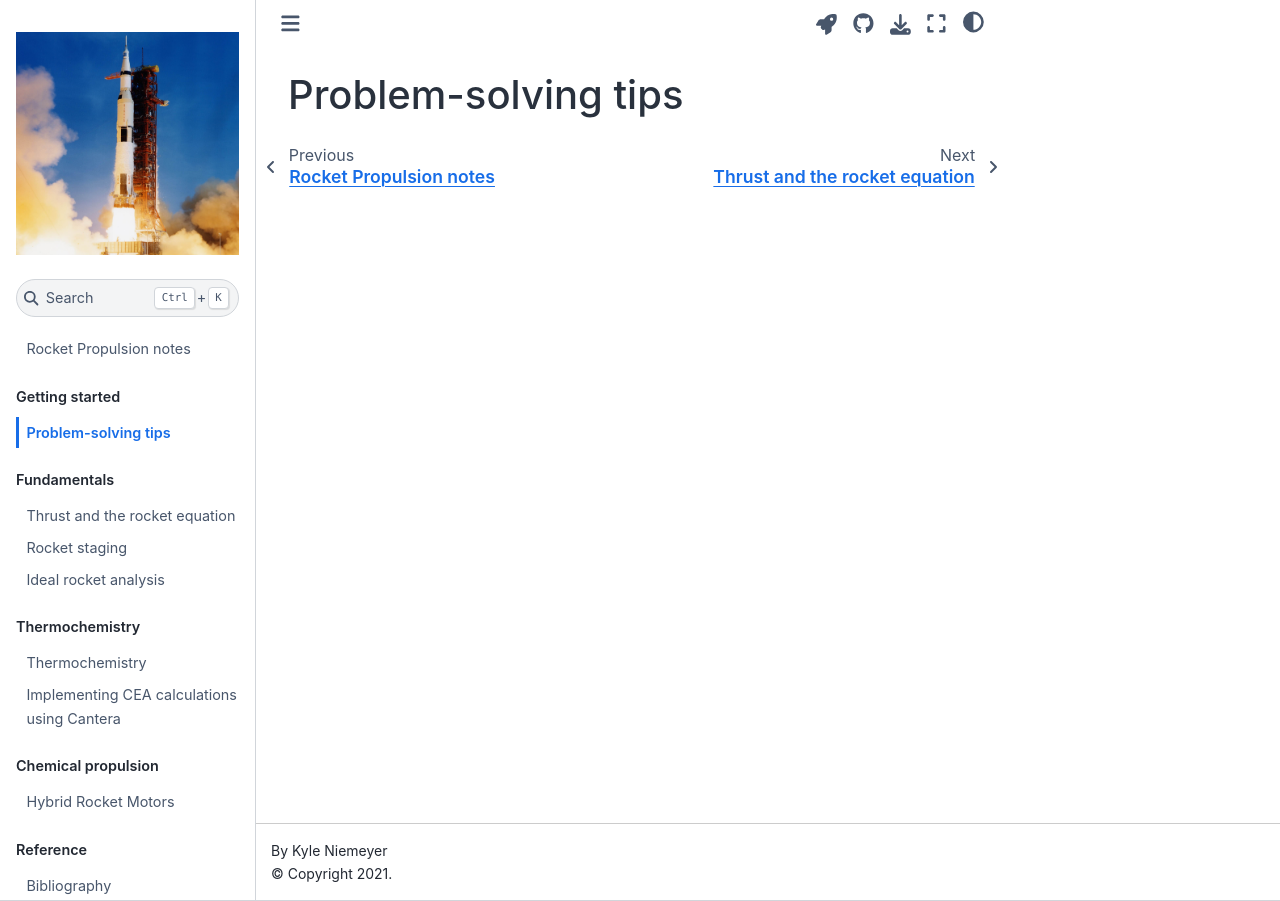
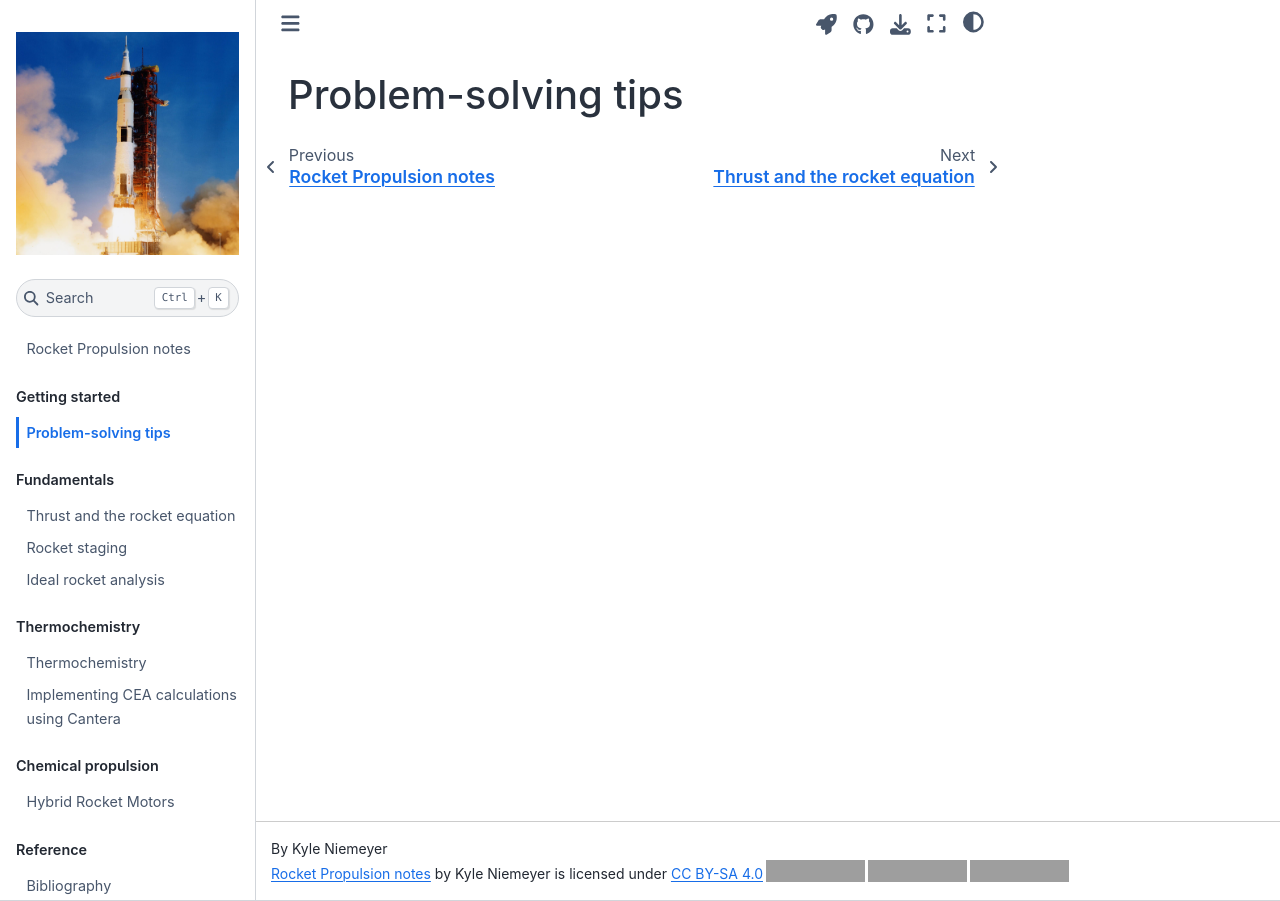
Before and after one commit to kyleniemeyer/rocket-propulsion, a Jupyter Book: the page built from book/solving-tips.ipynb, in a window 1280 px wide. Built offline with Jupyter Book 1.0.4 settings and Sphinx 7.4.7 and the Sphinx Book theme 1.1.4, drawn with Linux system fonts in a browser that asks for light colours; some of the changed lines change nothing that is shown; grey boxes are pictures that could not be loaded.

Commit message:
updates for new jupyter book version

```diff
--- a/book/_config.yml
+++ b/book/_config.yml
@@ -1,7 +1,7 @@
 # Book settings
 title: Rocket Propulsion Notes
 author: Kyle Niemeyer
-copyright: "2021"
+copyright: "2022"
 logo: "images/logo/logo.jpg"
 
 email: kyle.niemeyer@oregonstate.edu
@@ -11,11 +11,23 @@
 
 execute_notebooks: auto
 
+bibtex_bibfiles:
+  - references.bib
+
+latex:
+  latex_documents:
+    targetname: book.tex
+
+sphinx:
+  config:
+    html_show_copyright: false
+    #mathjax_path: https://cdn.jsdelivr.net/npm/mathjax@3/es5/tex-mml-chtml.js
+
 parse:
   myst_enable_extensions:  # default extensions to enable in the myst parser. See https://myst-parser.readthedocs.io/en/latest/using/syntax-optional.html
     - amsmath
     - colon_fence
-    # - deflist
+    - deflist
     - dollarmath
     # - html_admonition
     # - html_image
@@ -26,16 +38,16 @@
 
 html:
   favicon: images/logo/favicon.ico
-  home_page_in_navbar: true
+  use_edit_page_button: true
   use_repository_button: true
-  extra_navbar: Powered by <a href="https://jupyterbook.org">Jupyter Book</a>  # Will be displayed underneath the left navbar.
+  use_issues_button: true
+  extra_footer: |
+    <p xmlns:dct="http://purl.org/dc/terms/" xmlns:cc="http://creativecommons.org/ns#" class="license-text"><a rel="cc:attributionURL" property="dct:title" href="https://github.com/kyleniemeyer/rocket-propulsion">Rocket Propulsion notes</a> by <span property="cc:attributionName">Kyle Niemeyer</span> is licensed under <a rel="license" href="https://creativecommons.org/licenses/by-sa/4.0">CC BY-SA 4.0<img style="height:22px!important;margin-left:3px;vertical-align:text-bottom;" src="https://mirrors.creativecommons.org/presskit/icons/cc.svg?ref=chooser-v1" /><img style="height:22px!important;margin-left:3px;vertical-align:text-bottom;" src="https://mirrors.creativecommons.org/presskit/icons/by.svg?ref=chooser-v1" /><img style="height:22px!important;margin-left:3px;vertical-align:text-bottom;" src="https://mirrors.creativecommons.org/presskit/icons/sa.svg?ref=chooser-v1" /></a></p>
 
-#baseurl: "/computational-thermo" # the subpath of your site, e.g. /blog. If there is no subpath for your site, use an empty string ""
-#url: "https://kyleniemeyer.github.io" # the base hostname & protocol for your site, e.g. http://example.com
 
 repository:
   url: https://github.com/kyleniemeyer/rocket-propulsion
-  branch: newbackend
+  branch: main
   path_to_book: "book"
 
 launch_buttons:
@@ -45,16 +57,3 @@
 binder:
   binderhub_url: "https://mybinder.org"
   text: "Launch binder"
-
-sphinx:
-  config:
-#    mathjax_path: https://cdn.jsdelivr.net/npm/mathjax@3/es5/tex-mml-chtml.js
-  extra_extensions: []
-
-bibtex_bibfiles:
-   - references.bib
-
-latex:
-  latex_documents:
-    targetname: book.tex
-  latex_engine: pdflatex  # one of 'pdflatex', 'xelatex' (recommended for unicode), 'luatex', 'platex', 'uplatex'
--- a/book/_toc.yml
+++ b/book/_toc.yml
@@ -1,26 +1,22 @@
-
-- file: intro
-
-- part: Getting started
+format: jb-book
+root: intro
+parts:
+- caption: Getting started
   chapters:
-    - file: solving-tips
-
-- part: Fundamentals
+  - file: solving-tips
+- caption: Fundamentals
   chapters:
-    - file: fundamentals/thrust-rocket-equation
-    - file: fundamentals/staging
-    - file: fundamentals/ideal-rocket
-
-- part: Thermochemistry
+  - file: fundamentals/thrust-rocket-equation
+  - file: fundamentals/staging
+  - file: fundamentals/ideal-rocket
+- caption: Thermochemistry
   chapters:
-    - file: thermochemistry/thermochemistry
-    - file: thermochemistry/cea_cantera
-
-- part: Chemical propulsion
+  - file: thermochemistry/thermochemistry
+  - file: thermochemistry/cea_cantera
+- caption: Chemical propulsion
   chapters:
-    - file: chemical-rockets/hybrid-rockets
-
-- part: Reference
+  - file: chemical-rockets/hybrid-rockets
+- caption: Reference
   chapters:
   - file: zbibliography
   - file: contributing
```
